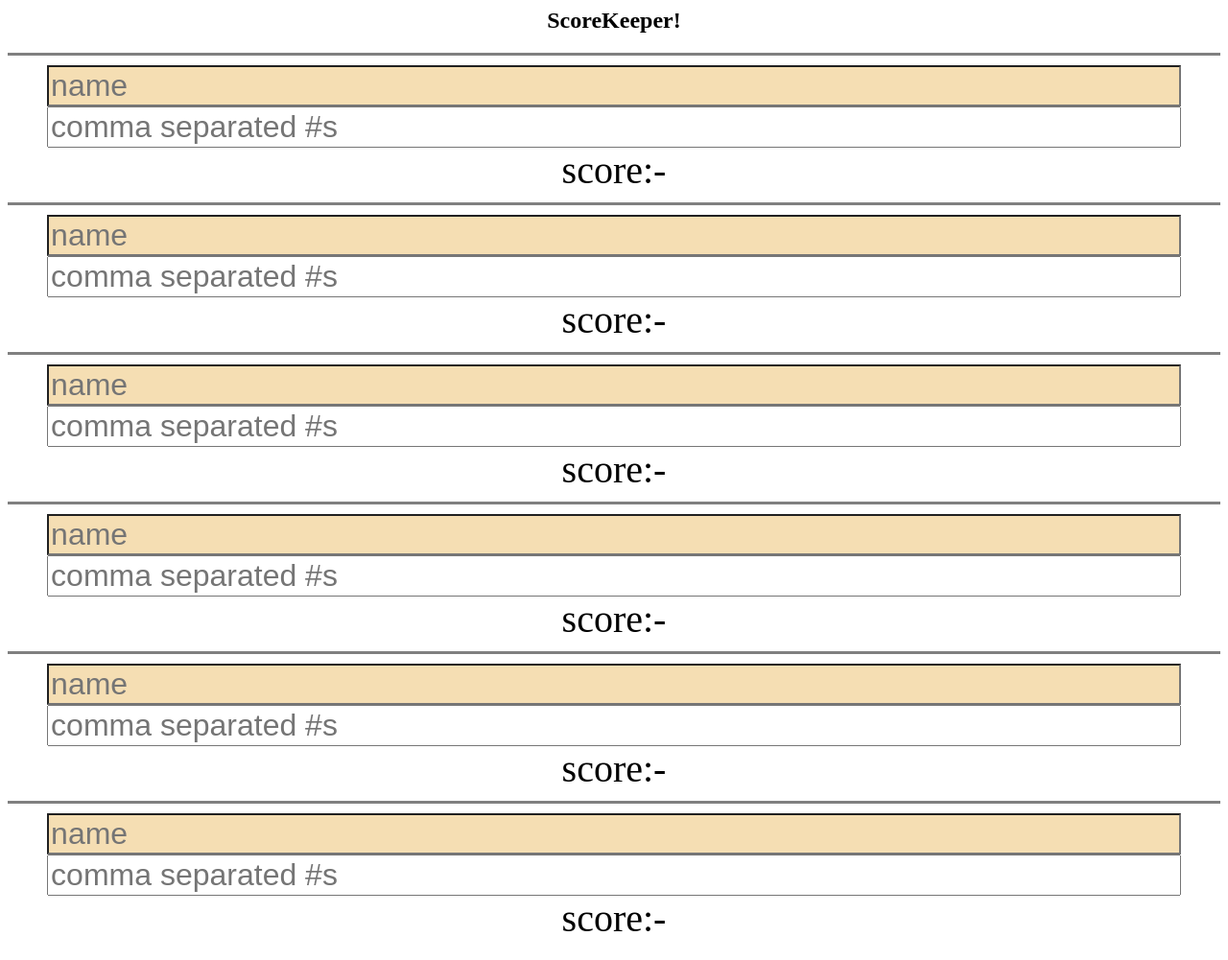
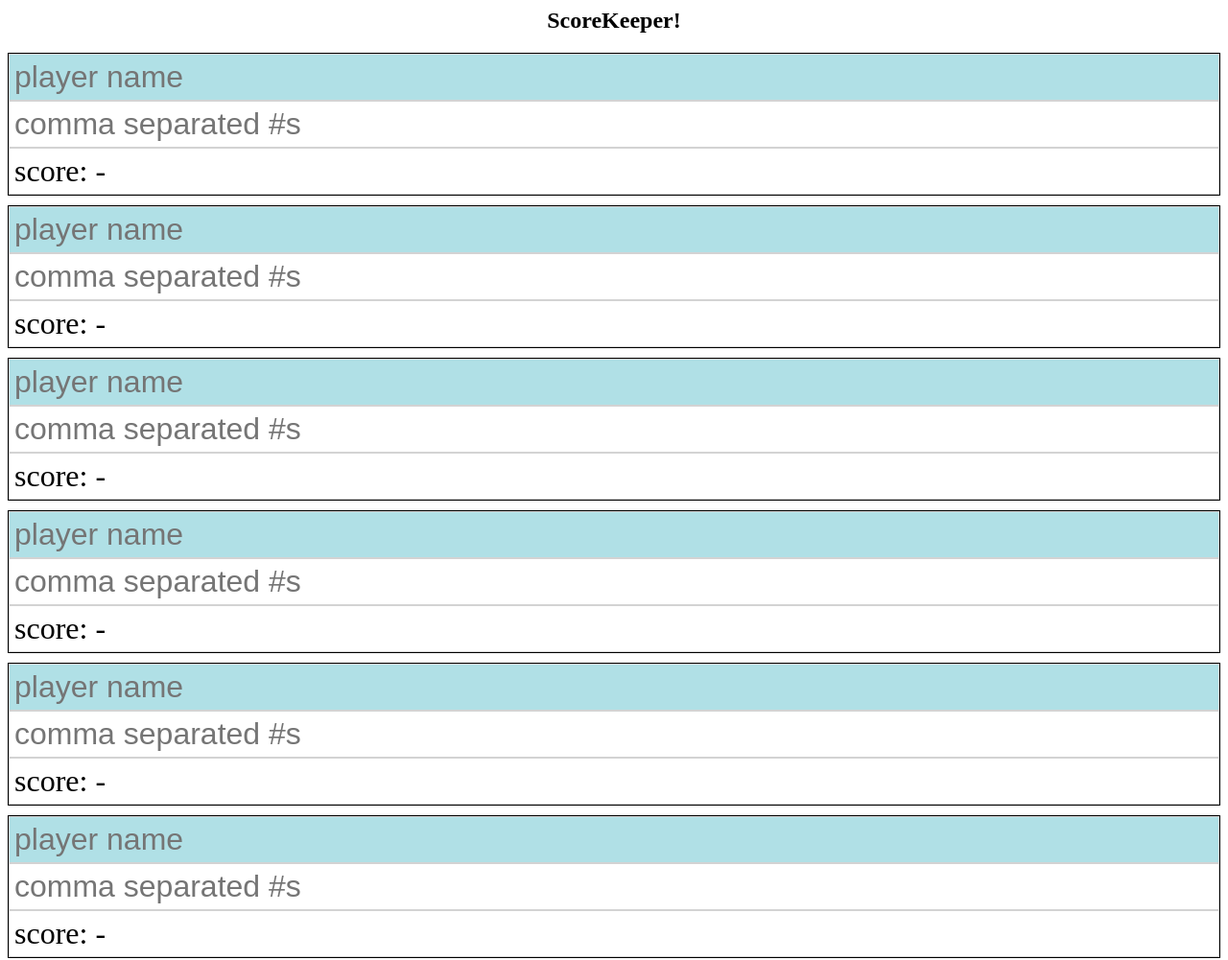
Before and after one commit to cardflopper/scorekeeper, a plain HTML site: page index.html in a window 1280 px wide. Shown: the whole page at 96% size. Drawn offline with Linux system fonts and the light colour scheme.

Commit message:
clean up code fix layout

```diff
--- a/code.js
+++ b/code.js
@@ -40,5 +40,5 @@ function showChange(event){
         sum += parseInt(item);
     }
 
-    event.target.parentNode.children[2].innerText = isNaN(sum) ? "score:-": "score:"+sum;
+    event.target.parentNode.children[2].innerText = isNaN(sum) ? "score: -": "score: "+sum;
 }
--- a/index.html
+++ b/index.html
@@ -10,12 +10,12 @@
         <div id="primary">
             <h2>ScoreKeeper!</h2>
             <div id="container">
-                <div class="scoreEntry"><input type="text" placeholder="name"><input type="text" placeholder="comma separated #s"><div class="score">score:-</div></div>
-                <div class="scoreEntry"><input type="text" placeholder="name"><input type="text" placeholder="comma separated #s"><div class="score">score:-</div></div>
-                <div class="scoreEntry"><input type="text" placeholder="name"><input type="text" placeholder="comma separated #s"><div class="score">score:-</div></div>
-                <div class="scoreEntry"><input type="text" placeholder="name"><input type="text" placeholder="comma separated #s"><div class="score">score:-</div></div>
-                <div class="scoreEntry"><input type="text" placeholder="name"><input type="text" placeholder="comma separated #s"><div class="score">score:-</div></div>
-                <div class="scoreEntry"><input type="text" placeholder="name"><input type="text" placeholder="comma separated #s"><div class="score">score:-</div></div>
+                <div class="scoreEntry"><input type="text" placeholder="player name"><input type="text" placeholder="comma separated #s"><div class="score">score: -</div></div>
+                <div class="scoreEntry"><input type="text" placeholder="player name"><input type="text" placeholder="comma separated #s"><div class="score">score: -</div></div>
+                <div class="scoreEntry"><input type="text" placeholder="player name"><input type="text" placeholder="comma separated #s"><div class="score">score: -</div></div>
+                <div class="scoreEntry"><input type="text" placeholder="player name"><input type="text" placeholder="comma separated #s"><div class="score">score: -</div></div>
+                <div class="scoreEntry"><input type="text" placeholder="player name"><input type="text" placeholder="comma separated #s"><div class="score">score: -</div></div>
+                <div class="scoreEntry"><input type="text" placeholder="player name"><input type="text" placeholder="comma separated #s"><div class="score">score: -</div></div>
             </div>
         </div>
 
--- a/style.css
+++ b/style.css
@@ -3,23 +3,29 @@ button{font-size:1.75em}
 
 input[type="text"]{
 font-size:2em;
-width:95%;
+width:100%;
+border:1px solid lightgray;
+padding:5px;
+margin:0;
 }
 
-input[placeholder="name"]{
-background-color:wheat;
+input[placeholder="player name"]{
+background-color:powderblue;
 
 }
 
 
 .scoreEntry{
-  border-top:3px solid gray;
-  padding:10px;
+  border:1px solid black;
+
+  margin-bottom:10px;
 }
 
 .score{
-  font-size:2.5em;
-
+  font-size:2em;
+  text-align:left;
+  padding:5px;
+  border:1px solid lightgray;
 }
 
 .hide{
```
